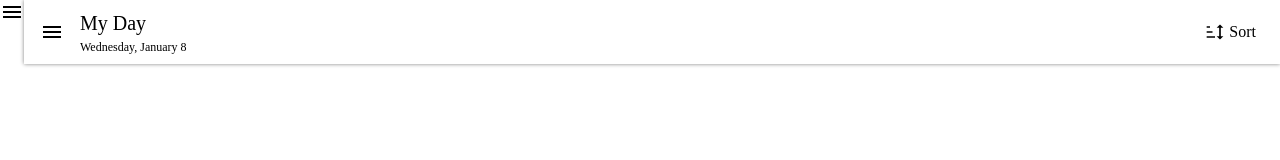
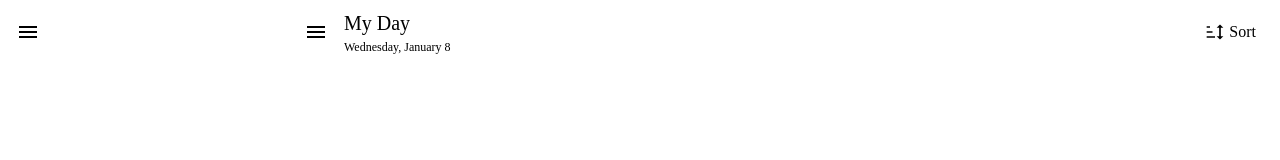
Before and after one commit to devIncogni/to-do, a website built with webpack: page src/template.htm in a window 1280 px wide. Built offline with nearby package versions, Linux system fonts and the light colour scheme.

Commit message:
- added an icon for future use - styled the scroll bar - set height for nav bars - made further progress on side nav bar

```diff
--- a/src/header-styles.css
+++ b/src/header-styles.css
@@ -2,6 +2,7 @@
     margin: auto;
     padding: 0.5rem 1rem;
     width: 100%;
+    min-height: 4rem;;
 
     display: grid;
     grid-template-columns: auto repeat(2, 1fr);
@@ -9,7 +10,7 @@
     cursor: default;
     user-select: none;
 
-    box-shadow: 0 0 4px 0 grey;
+    /* box-shadow: 0 0 4px 0 grey; */
 }
 
 .hamburger,
--- a/src/index.js
+++ b/src/index.js
@@ -1,4 +1,6 @@
 import "./default-reset.css";
 import "./normal-styles.css";
-import "./header-styles.css"
+import "./header-styles.css";
+import "./side-nav-bar-styles.css";
+import "./scroll-bar-styles.css";
 // import "./menu.svg";
--- a/src/normal-styles.css
+++ b/src/normal-styles.css
@@ -1,8 +1,7 @@
 body {
     display: flex;
     /* flex-direction: column; */
-
-    min-height: 100vh;
+    height: 100vh;
 }
 
 .shown-content {
--- /dev/null
+++ b/src/scroll-bar-styles.css
@@ -0,0 +1,19 @@
+::-webkit-scrollbar {
+    width: 0.6rem;
+}
+
+::-webkit-scrollbar-track {
+    background-color: transparent;
+    /* border: 0.125rem solid black; */
+}
+
+::-webkit-scrollbar-thumb {
+    background-color: #b8b8b8;
+    /* border-radius: 10px; */
+    border: 2px solid transparent;
+    background-clip: content-box;
+}
+
+::-webkit-scrollbar-thumb:hover {
+    background-color: #929292;
+}
--- a/src/side-nav-bar-styles.css
+++ b/src/side-nav-bar-styles.css
@@ -0,0 +1,17 @@
+.side-nav-bar {
+    display: flex;
+    flex-direction: column;
+
+    user-select: none;
+    width: 18rem;
+}
+
+.header-nav-bar {
+    display: flex;
+}
+
+.side-nav-bar-content {
+    flex: 1;
+    min-height: 4rem;
+    overflow-y: scroll;
+}
--- a/src/template.htm
+++ b/src/template.htm
@@ -10,10 +10,15 @@
 <body>
 
     <div class="side-nav-bar">
-        <div class="header-nav-bar">
+        <div class="header-nav-bar header">
             <div class="hamburger">
                 <img src="./menu.svg" alt="">
             </div>
+        </div>
+
+        <div class="side-nav-bar-content">
+        </div>
+        <div class="create-lists">
         </div>
     </div>
 
@@ -42,6 +47,7 @@
             <div class="task-list"></div>
         </div>
     </div>
+
     <div class="task-details"></div>
 
 </body>
```
Also changed, not shown: src/sun-clock-outline.svg (added).
